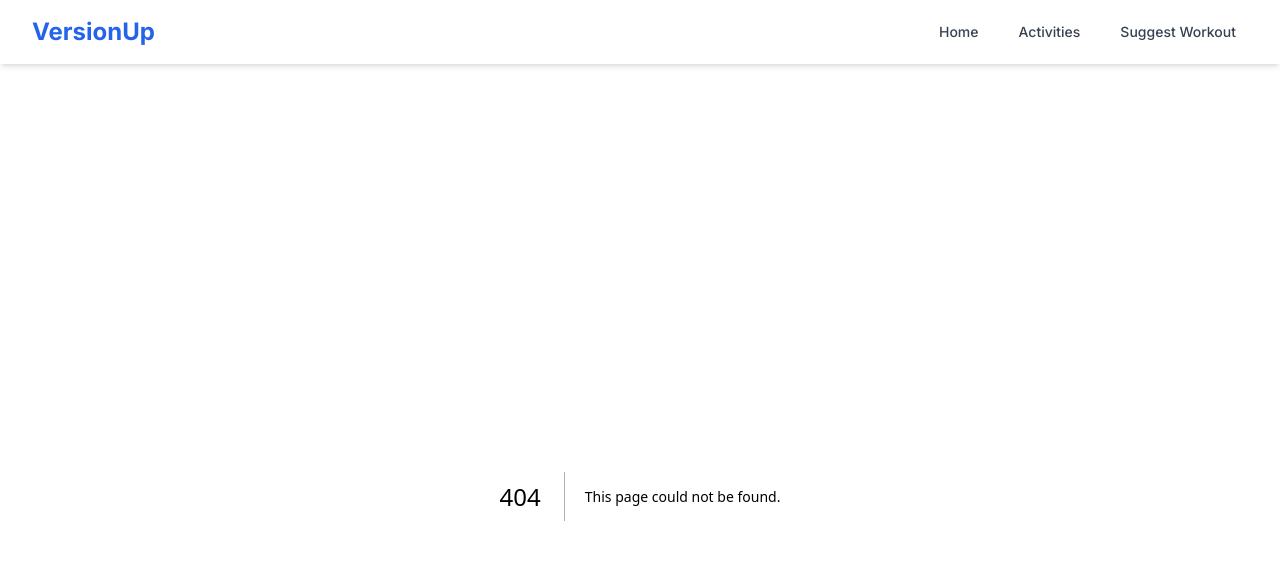
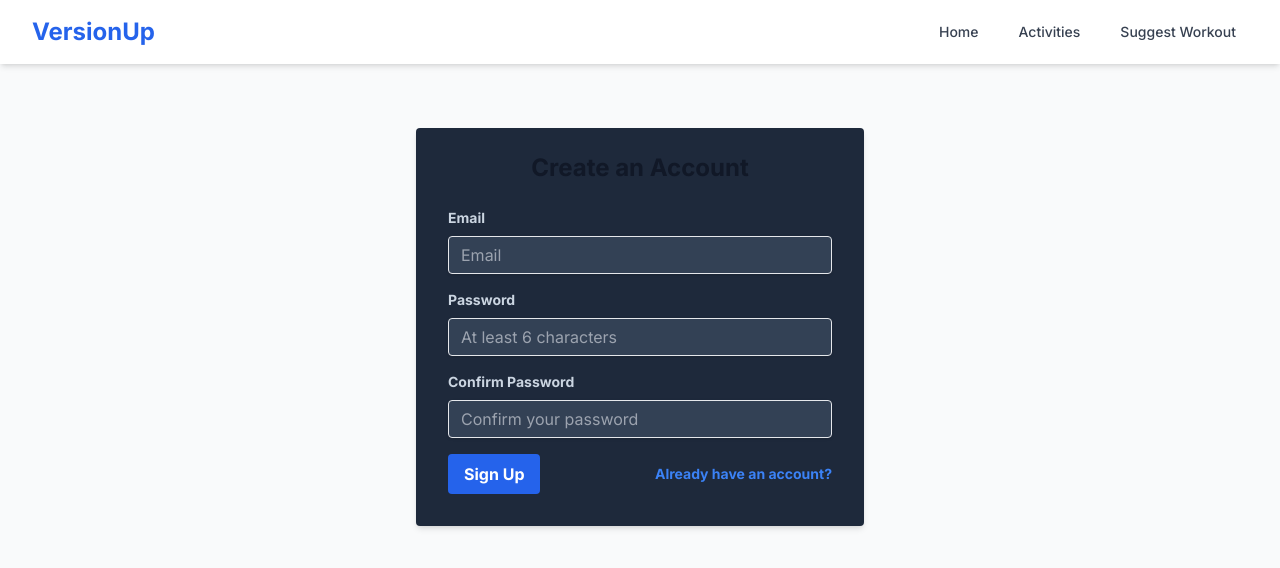
Before and after one commit to GaetanKarst/VersionUp, a Next.js app in the folder frontend/: page /signup in a window 1280 px wide. Before the commit this address had no page. Shown: the top 568 px of the page. Built offline with nearby package versions, Linux system fonts and the light colour scheme; no server answers.

Commit message:
Set google authentication & registration page

```diff
--- a/frontend/app/login/page.tsx
+++ b/frontend/app/login/page.tsx
@@ -1,8 +1,8 @@
 'use client';
 
 import { useState, FormEvent } from 'react';
-import { signInWithEmailAndPassword } from 'firebase/auth';
-import { auth } from '@/lib/firebase';
+import { signInWithEmailAndPassword, signInWithPopup } from 'firebase/auth';
+import { auth, googleProvider } from '@/lib/firebase';
 import { useRouter } from 'next/navigation';
 import Link from 'next/link';
 
@@ -17,6 +17,16 @@ export default function LoginPage() {
     setError('');
     try {
       await signInWithEmailAndPassword(auth, email, password);
+      router.push('/');
+    } catch (err: any) {
+      setError(err.message);
+    }
+  };
+
+  const handleGoogleSignIn = async () => {
+    setError('');
+    try {
+      await signInWithPopup(auth, googleProvider);
       router.push('/');
     } catch (err: any) {
       setError(err.message);
@@ -69,6 +79,12 @@ export default function LoginPage() {
             </Link>
           </div>
         </form>
+        <button
+          onClick={handleGoogleSignIn}
+          className="w-full bg-white text-black font-semibold py-2 px-4 border border-gray-400 rounded shadow hover:bg-gray-100"
+        >
+          Sign in with Google
+        </button>
       </div>
     </main>
   );
--- /dev/null
+++ b/frontend/app/signup/page.tsx
@@ -0,0 +1,99 @@
+'use client';
+
+import { useState, FormEvent } from 'react';
+import { createUserWithEmailAndPassword } from 'firebase/auth';
+import { auth } from '@/lib/firebase';
+import { useRouter } from 'next/navigation';
+import Link from 'next/link';
+
+export default function SignupPage() {
+  const [email, setEmail] = useState('');
+  const [password, setPassword] = useState('');
+  const [confirmPassword, setConfirmPassword] = useState('');
+  const [error, setError] = useState('');
+  const [isLoading, setIsLoading] = useState(false);
+  const router = useRouter();
+
+  const handleSignup = async (e: FormEvent) => {
+    e.preventDefault();
+    setError('');
+    if (password !== confirmPassword) {
+      setError("Passwords do not match.");
+      return;
+    }
+    setIsLoading(true);
+    try {
+      await createUserWithEmailAndPassword(auth, email, password);
+      router.push('/');
+    } catch (err: any) {
+      setError(err.message);
+    } finally {
+      setIsLoading(false);
+    }
+  };
+
+  return (
+    <main className="container mx-auto px-4 py-8 flex justify-center items-center">
+      <div className="w-full max-w-md">
+        <form onSubmit={handleSignup} className="bg-slate-800 shadow-md rounded px-8 pt-6 pb-8 mb-4">
+          <h1 className="text-2xl font-bold mb-6 text-center">Create an Account</h1>
+          <div className="mb-4">
+            <label className="block text-slate-300 text-sm font-bold mb-2" htmlFor="email">
+              Email
+            </label>
+            <input
+              className="shadow appearance-none border rounded w-full py-2 px-3 bg-slate-700 text-slate-200 leading-tight focus:outline-none focus:shadow-outline"
+              id="email"
+              type="email"
+              value={email}
+              onChange={(e) => setEmail(e.target.value)}
+              placeholder="Email"
+              required
+            />
+          </div>
+          <div className="mb-4">
+            <label className="block text-slate-300 text-sm font-bold mb-2" htmlFor="password">
+              Password
+            </label>
+            <input
+              className="shadow appearance-none border rounded w-full py-2 px-3 bg-slate-700 text-slate-200 leading-tight focus:outline-none focus:shadow-outline"
+              id="password"
+              type="password"
+              value={password}
+              onChange={(e) => setPassword(e.target.value)}
+              placeholder="At least 6 characters"
+              required
+            />
+          </div>
+          <div className="mb-4">
+            <label className="block text-slate-300 text-sm font-bold mb-2" htmlFor="confirm-password">
+              Confirm Password
+            </label>
+            <input
+              className="shadow appearance-none border rounded w-full py-2 px-3 bg-slate-700 text-slate-200 leading-tight focus:outline-none focus:shadow-outline"
+              id="confirm-password"
+              type="password"
+              value={confirmPassword}
+              onChange={(e) => setConfirmPassword(e.target.value)}
+              placeholder="Confirm your password"
+              required
+            />
+          </div>
+          {error && <p className="text-red-500 text-xs italic mb-4">{error}</p>}
+          <div className="flex items-center justify-between">
+            <button
+              className="bg-blue-600 hover:bg-blue-700 text-white font-bold py-2 px-4 rounded focus:outline-none focus:shadow-outline"
+              type="submit"
+              disabled={isLoading}
+            >
+              {isLoading ? 'Creating Account...' : 'Sign Up'}
+            </button>
+            <Link href="/login" className="inline-block align-baseline font-bold text-sm text-blue-500 hover:text-blue-800">
+              Already have an account?
+            </Link>
+          </div>
+        </form>
+      </div>
+    </main>
+  );
+}
--- a/frontend/lib/firebase.ts
+++ b/frontend/lib/firebase.ts
@@ -1,5 +1,5 @@
 import { initializeApp, getApps, getApp } from 'firebase/app';
-import { getAuth } from 'firebase/auth';
+import { getAuth, GoogleAuthProvider } from 'firebase/auth';
 
 const firebaseConfig = {
   apiKey: process.env.NEXT_PUBLIC_FIREBASE_API_KEY,
@@ -13,5 +13,6 @@ const firebaseConfig = {
 // Initialize Firebase
 const app = !getApps().length ? initializeApp(firebaseConfig) : getApp();
 const auth = getAuth(app);
+export const googleProvider = new GoogleAuthProvider();
 
 export { app, auth };
```
Also changed, not shown: 1 other file (tests, documents, lock files or other folders).
